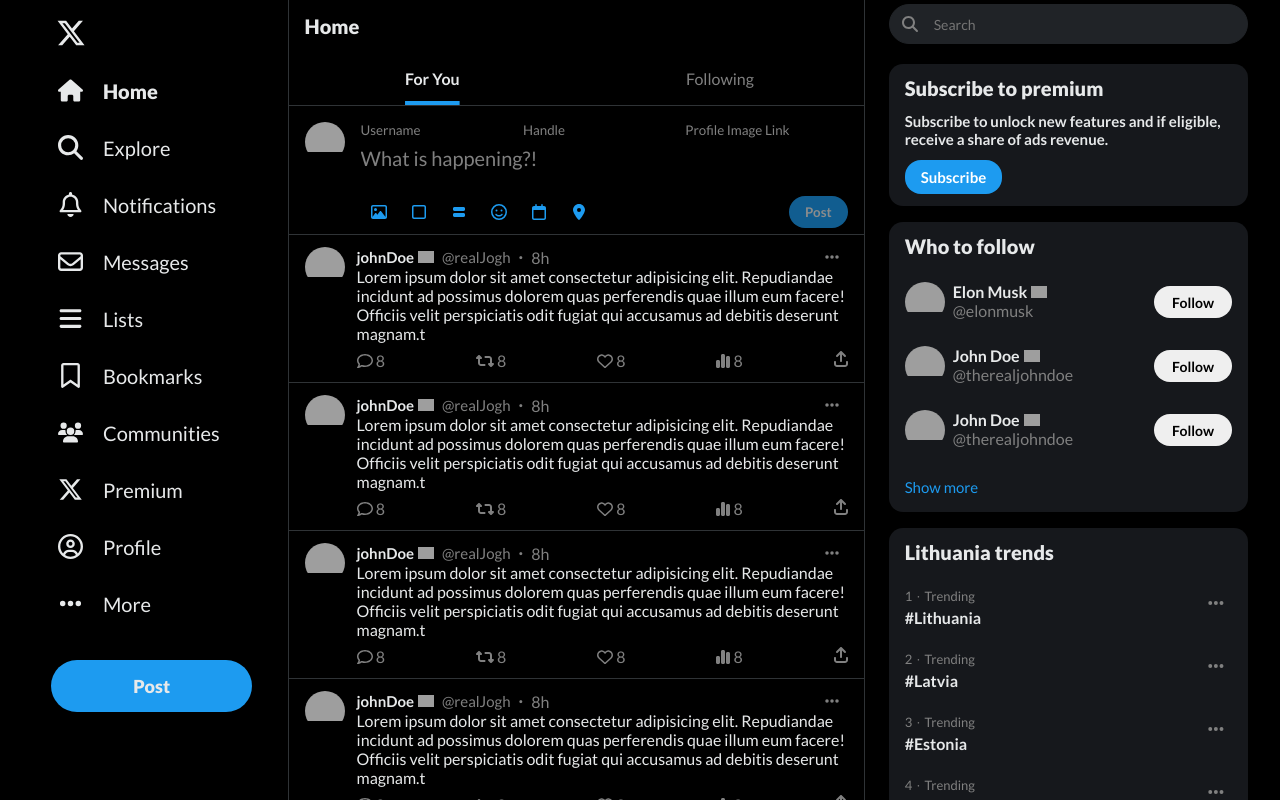
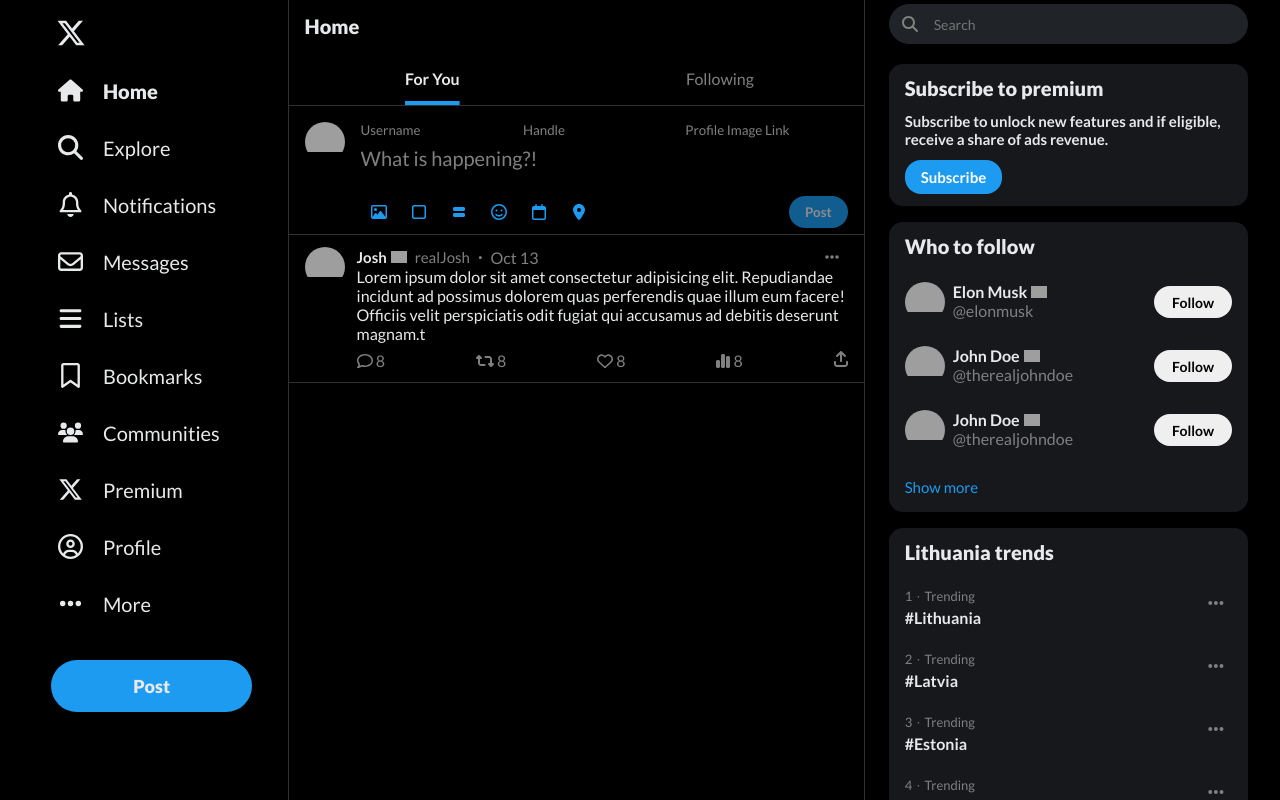
Before and after one commit to PatrikasDapsys/TwitterTS, a Vue app: page / in a window 1280 px wide. Built offline with nearby package versions, Linux system fonts and the light colour scheme; data requests are answered from the project's data file; grey boxes are pictures that could not be loaded.

Commit message:
fetch post from json-server which was installed via axios/ calculate post date

```diff
--- /dev/null
+++ b/db.json
@@ -0,0 +1,13 @@
+{
+  "post": [
+    {
+      "id": 1,
+      "username": "Josh",
+      "handle": "realJosh",
+      "profileImg": "https://thispersondoesnotexist.com/",
+      "text": "Lorem ipsum dolor sit amet consectetur adipisicing elit. Repudiandae incidunt ad possimus dolorem quas perferendis quae illum eum facere! Officiis velit perspiciatis odit fugiat qui accusamus ad debitis deserunt magnam.t",
+      "likes": 0,
+      "createdAt": 1097706008496
+    }
+  ]
+}
--- a/package.json
+++ b/package.json
@@ -7,7 +7,8 @@
     "build": "run-p type-check \"build-only {@}\" --",
     "preview": "vite preview",
     "build-only": "vite build",
-    "type-check": "vue-tsc --noEmit -p tsconfig.app.json --composite false"
+    "type-check": "vue-tsc --noEmit -p tsconfig.app.json --composite false",
+    "server": "json-server --watch db.json"
   },
   "dependencies": {
     "@fortawesome/fontawesome-svg-core": "^6.4.2",
@@ -15,6 +16,7 @@
     "@fortawesome/free-regular-svg-icons": "^6.4.2",
     "@fortawesome/free-solid-svg-icons": "^6.4.2",
     "@fortawesome/vue-fontawesome": "^3.0.3",
+    "axios": "^1.5.1",
     "vue": "^3.3.4"
   },
   "devDependencies": {
--- a/src/components/Feed.vue
+++ b/src/components/Feed.vue
@@ -1,6 +1,7 @@
 <script setup lang="ts">
 import Post from "./Post.vue";
 import { ref } from "vue";
+import axios, { type AxiosResponse } from "axios";
 
 const text = ref<string>("");
 const username = ref<string>("");
@@ -8,6 +9,26 @@
 const profileImg = ref<string>("");
 const allowPost = ref<boolean>(false);
 
+type postType = {
+  id: number;
+  username: string;
+  handle: string;
+  profileImg: string;
+  text: string;
+  likes: number;
+  createdAt: number;
+};
+
+const posts = ref<postType[]>([]);
+
+async function fetchPost() {
+  const response: AxiosResponse<any> = await axios.get(
+    "http://localhost:3000/post"
+  );
+  const { data } = response;
+  posts.value = data;
+}
+fetchPost();
 function submitForm(event: Event) {
   event.preventDefault();
   text.value = "";
@@ -97,63 +118,15 @@
       </div>
     </form>
     <main>
-      <Post
-        text="Lorem ipsum dolor sit amet consectetur adipisicing elit. Repudiandae
-        incidunt ad possimus dolorem quas perferendis quae illum eum facere!
-        Officiis velit perspiciatis odit fugiat qui accusamus ad debitis
-        deserunt magnam.t"
-        username="johnDoe"
-        handle="@realJogh"
-        profileImg="https://thispersondoesnotexist.com/"
-      />
-      <Post
-        text="Lorem ipsum dolor sit amet consectetur adipisicing elit. Repudiandae
-        incidunt ad possimus dolorem quas perferendis quae illum eum facere!
-        Officiis velit perspiciatis odit fugiat qui accusamus ad debitis
-        deserunt magnam.t"
-        username="johnDoe"
-        handle="@realJogh"
-        profileImg="https://thispersondoesnotexist.com/"
-      />
-      <Post
-        text="Lorem ipsum dolor sit amet consectetur adipisicing elit. Repudiandae
-        incidunt ad possimus dolorem quas perferendis quae illum eum facere!
-        Officiis velit perspiciatis odit fugiat qui accusamus ad debitis
-        deserunt magnam.t"
-        username="johnDoe"
-        handle="@realJogh"
-        profileImg="https://thispersondoesnotexist.com/"
-      />
-      <Post
-        text="Lorem ipsum dolor sit amet consectetur adipisicing elit. Repudiandae
-        incidunt ad possimus dolorem quas perferendis quae illum eum facere!
-        Officiis velit perspiciatis odit fugiat qui accusamus ad debitis
-        deserunt magnam.t"
-        username="johnDoe"
-        handle="@realJogh"
-        profileImg="https://thispersondoesnotexist.com/"
-      />
-      <Post
-        text="Lorem ipsum dolor sit amet consectetur adipisicing elit. Repudiandae
-        incidunt ad possimus dolorem quas perferendis quae illum eum facere!
-        Officiis velit perspiciatis odit fugiat qui accusamus ad debitis
-        deserunt magnam.t"
-        username="johnDoe"
-        handle="@realJogh"
-        profileImg="https://thispersondoesnotexist.com/"
-      />
-      <Post
-        text="Lorem"
-        username="johnDoe"
-        handle="@realJogh"
-        profileImg="https://thispersondoesnotexist.com/"
-      />
-      <Post
-      text="hey"
-        username="johnDoe"
-        handle="@realJogh"
-        profileImg="https://thispersondoesnotexist.com/"
-      />
+      <div v-for="post in posts" :key="post.id">
+        <Post
+          :text="post.text"
+          :username="post.username"
+          :handle="post.handle"
+          :profileImg="post.profileImg"
+          :createdAt="post.createdAt"
+        />
+      </div>
     </main>
   </section>
 </template>
--- a/src/components/Post.vue
+++ b/src/components/Post.vue
@@ -1,10 +1,39 @@
 <script setup lang="ts">
+import { ref } from "vue";
 const props = defineProps({
   text: String,
   username: String,
   handle: String,
   profileImg: String,
+  createdAt: {
+    type: Number,
+    default: 0,
+  },
 });
+const whenCreated = ref<number | string>(props.createdAt || 0);
+const timeFormat = ref<string>("");
+function calcuteWhenCreated() {
+  const date = new Date(whenCreated.value);
+  const now = new Date();
+
+  const differenceInMilliseconds = now.getTime() - date.getTime();
+  const hoursPassed = Math.round(differenceInMilliseconds / (60 * 60 * 1000));
+  const minutesPassed = Math.round(differenceInMilliseconds / (60 * 1000));
+
+  if (hoursPassed > 24) {
+    const dateInDaysArray = date.toDateString().split(" ");
+    const dateInDays = dateInDaysArray[1] + " " + dateInDaysArray[2];
+    whenCreated.value = dateInDays;
+    timeFormat.value = "";
+  } else if (hoursPassed < 1) {
+    whenCreated.value = minutesPassed;
+    timeFormat.value = "m";
+  } else {
+    whenCreated.value = hoursPassed;
+    timeFormat.value = "h";
+  }
+}
+calcuteWhenCreated();
 </script>
 
 <template>
@@ -31,7 +60,7 @@
             {{ handle }}
           </h1>
           <span class="dot"> &#8226;</span>
-          <span> 8h</span>
+          <span> {{ whenCreated }}{{ timeFormat }}</span>
         </div>
         <font-awesome-icon icon="fa-solid fa-ellipsis" />
       </div>
```
Also changed, not shown: 1 other file (tests, documents, lock files or other folders).
